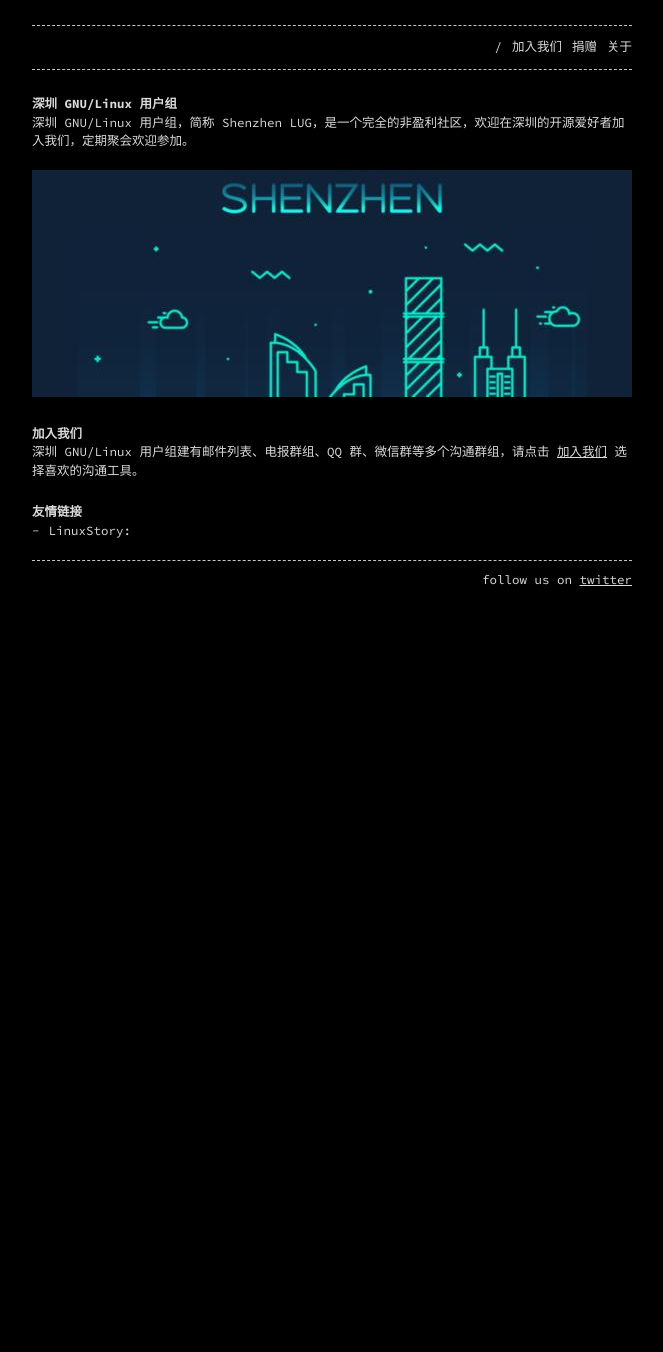
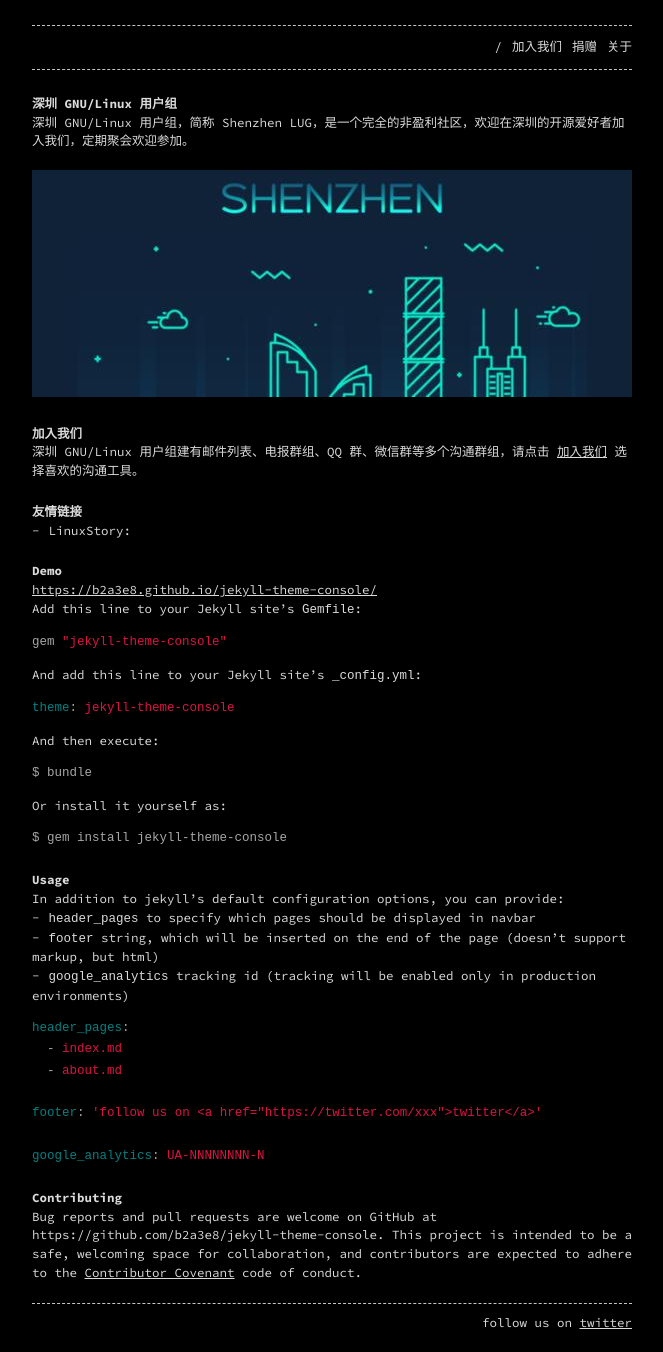
Before and after one commit to shenzhenlug/shenzhenlug.org, a Jekyll site: the page built from index.md, in a window 1280 px wide. Shown: the whole page, without its empty margins (308-971 px from the left). Built offline with Jekyll 4.4.1, drawn with Linux system fonts in a browser that asks for light colours; before the commit the page ends 900 px from its top, so only the background shows below that.

Commit message:
Update index.md

````diff
--- a/index.md
+++ b/index.md
@@ -13,3 +13,51 @@ permalink: /
 
 ### 友情链接
 - LinuxStory:
+
+## Demo
+
+[https://b2a3e8.github.io/jekyll-theme-console/](https://b2a3e8.github.io/jekyll-theme-console/)
+
+
+
+Add this line to your Jekyll site's `Gemfile`:
+
+```ruby
+gem "jekyll-theme-console"
+```
+
+And add this line to your Jekyll site's `_config.yml`:
+
+```yaml
+theme: jekyll-theme-console
+```
+
+And then execute:
+
+    $ bundle
+
+Or install it yourself as:
+
+    $ gem install jekyll-theme-console
+
+## Usage
+
+In addition to jekyll's default configuration options, you can provide:
+- `header_pages` to specify which pages should be displayed in navbar
+- `footer` string, which will be inserted on the end of the page (doesn't support markup, but html)
+- `google_analytics` tracking id (tracking will be enabled only in production environments)
+
+```yaml
+header_pages:
+  - index.md
+  - about.md
+
+footer: 'follow us on <a href="https://twitter.com/xxx">twitter</a>'
+
+google_analytics: UA-NNNNNNNN-N
+```
+
+
+## Contributing
+
+Bug reports and pull requests are welcome on GitHub at https://github.com/b2a3e8/jekyll-theme-console. This project is intended to be a safe, welcoming space for collaboration, and contributors are expected to adhere to the [Contributor Covenant](http://contributor-covenant.org) code of conduct.
````
